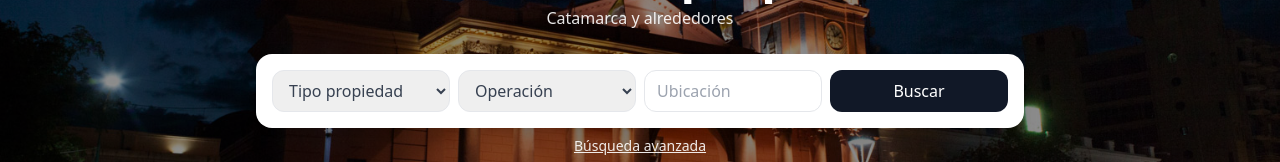
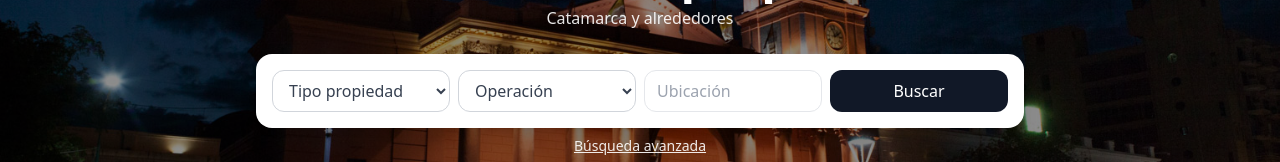
Before and after one commit to DataSenseCat/datainmobiliaria, a React (Vite) app: page / in a window 1280 px wide. Shown: the part 273-435 px from the top of the page. Built offline with nearby package versions, Linux system fonts and the light colour scheme; no server answers.

Commit message:
fix(ui): bordes de formularios y nowrap en 'La Empresa'

```diff
--- a/src/styles/index.css
+++ b/src/styles/index.css
@@ -14,3 +14,44 @@
 /* chips/badges */
 .badge { @apply inline-flex items-center gap-2 text-xs md:text-sm bg-white/15 rounded-full px-3 py-1; }
 .badge-inv { @apply inline-flex items-center gap-2 text-xs bg-white text-brand-600 rounded-full px-2 py-0.5 font-semibold; }
+
+/* === Estilos base para formularios (bordes/líneas) === */
+@layer base {
+  /* inputs comunes */
+  input[type="text"],
+  input[type="email"],
+  input[type="tel"],
+  input[type="number"],
+  input[type="search"],
+  input[type="url"],
+  select,
+  textarea {
+    @apply w-full bg-white text-gray-800 placeholder-gray-400
+           border border-gray-300 rounded-xl
+           px-3 py-2 outline-none ring-0
+           transition-colors duration-150;
+  }
+  /* foco consistente */
+  input[type="text"]:focus,
+  input[type="email"]:focus,
+  input[type="tel"]:focus,
+  input[type="number"]:focus,
+  input[type="search"]:focus,
+  input[type="url"]:focus,
+  select:focus,
+  textarea:focus {
+    @apply border-brand-500 ring-2 ring-brand-500;
+  }
+  /* deshabilitados */
+  input:disabled,
+  select:disabled,
+  textarea:disabled {
+    @apply bg-gray-50 text-gray-500 cursor-not-allowed;
+  }
+}
+
+/* (Opcional) variante subrayada si alguna vez querés “línea inferior” en vez de borde completo */
+.input-underline { @apply w-full bg-transparent border-0 border-b border-gray-300 rounded-none px-0 py-2; }
+.input-underline:focus { @apply border-brand-500 ring-0; }
+/* en src/styles/index.css */
+.nav-link { @apply whitespace-nowrap; }
```
